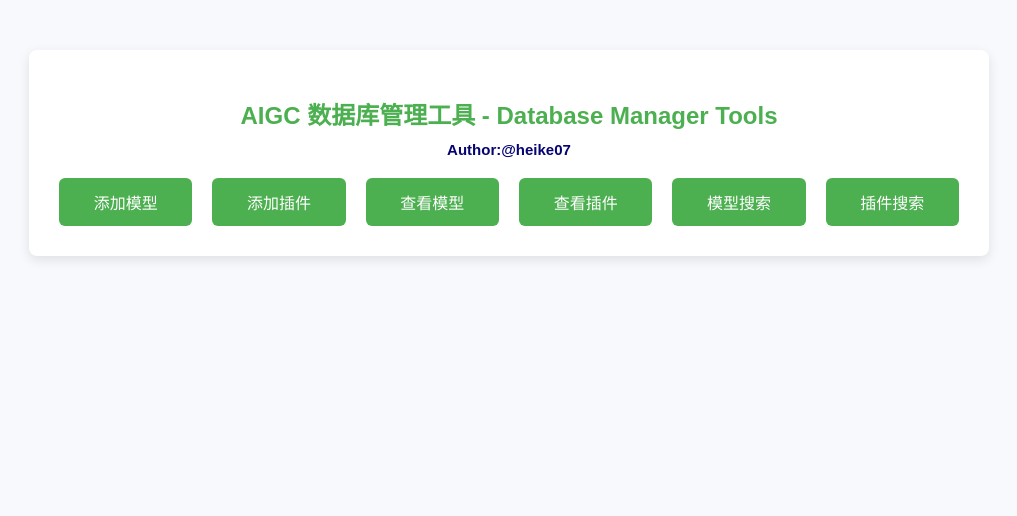
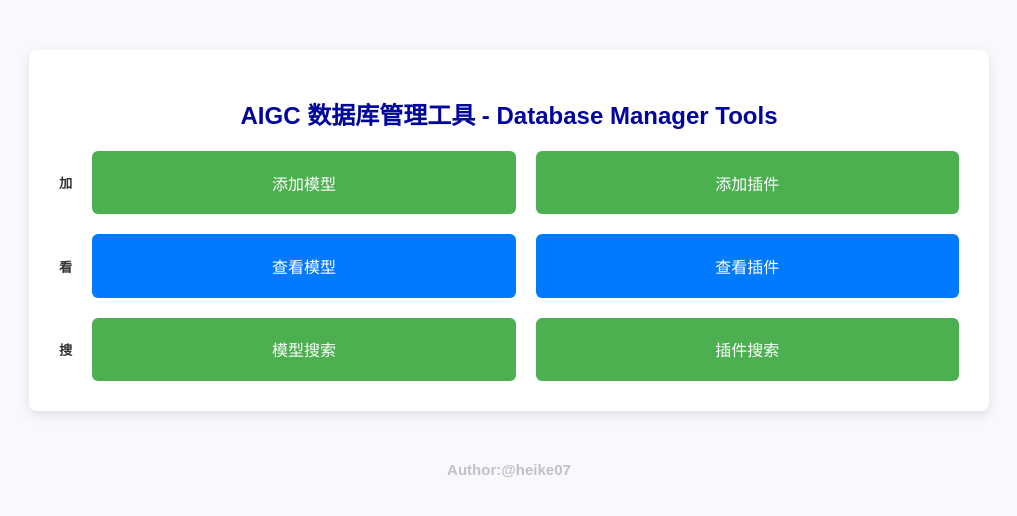
Before and after one commit to heike-07/AI-Manager-Dbs, a Flask app: page / in a window 1280 px wide. Shown: the top 516 px of the page, without its empty margins (131-1148 px from the left). Run offline with Flask 3, Linux system fonts and the light colour scheme; parts of the project's set-up code (start-up, migrations or seed data) failed here and were passed over; some libraries are stand-ins or nearby versions.

Commit message:
调整样式

```diff
--- a/templates/index.html
+++ b/templates/index.html
@@ -26,14 +26,14 @@
 
         h1 {
             text-align: center;
-            color: #4CAF50;
+            color: #02059b;
             font-size: 24px;
             margin-bottom: 10px;
         }
 
         h4 {
             text-align: center;
-            color: #060472;
+            color: #c1c1ca;
             font-size: 15px;
             margin-bottom: 10px;
             margin-top: 10px;
@@ -91,6 +91,21 @@
             background-color: #45a049;
         }
 
+        .button2 {
+            background-color: #007bff;
+            color: white;
+            padding: 12px 24px;
+            font-size: 16px;
+            border: none;
+            border-radius: 6px;
+            cursor: pointer;
+            transition: background-color 0.3s ease;
+        }
+
+        .button2:hover {
+            background-color: #0069da;
+        }
+
         .button-container {
             display: flex;
             justify-content: space-between;
@@ -132,7 +147,7 @@
 
         .modal-content {
             background-color: #fefefe;
-            margin: 15% auto;
+            margin: 5% auto;
             padding: 20px;
             border: 1px solid #888;
             width: 80%;
@@ -159,7 +174,7 @@
 
     <div class="container">
         <h1>AIGC 数据库管理工具 - Database Manager Tools</h1>
-        <h4>Author:@heike07</h4>
+
         <!-- 显示 flash 消息 -->
         {% with messages = get_flashed_messages(with_categories=true) %}
         {% if messages %}
@@ -175,10 +190,17 @@
 
         <!-- 按钮横排 -->
         <div class="button-container">
+            <h5>加</h5>
             <button id="openModelModalBtn">添加模型</button>
             <button id="openPluginModalBtn">添加插件</button>
-            <button onclick="window.location.href='{{ url_for('models') }}';">查看模型</button>
-            <button onclick="window.location.href='{{ url_for('plugins') }}';">查看插件</button>
+        </div>
+        <div class="button-container">
+            <h5>看</h5>
+            <button onclick="window.location.href='{{ url_for('models') }}';" class="button2">查看模型</button>
+            <button onclick="window.location.href='{{ url_for('plugins') }}';"class="button2">查看插件</button>
+        </div>
+        <div class="button-container">
+            <h5>搜</h5>
             <button onclick="window.location.href='{{ url_for('search1') }}';">模型搜索</button>
             <button onclick="window.location.href='{{ url_for('search2') }}';">插件搜索</button>
         </div>
@@ -265,6 +287,7 @@
             </div>
         </div>
     </div>
+    <h4>Author:@heike07</h4>
 
     <script>
         // 打开模型模态框
```
